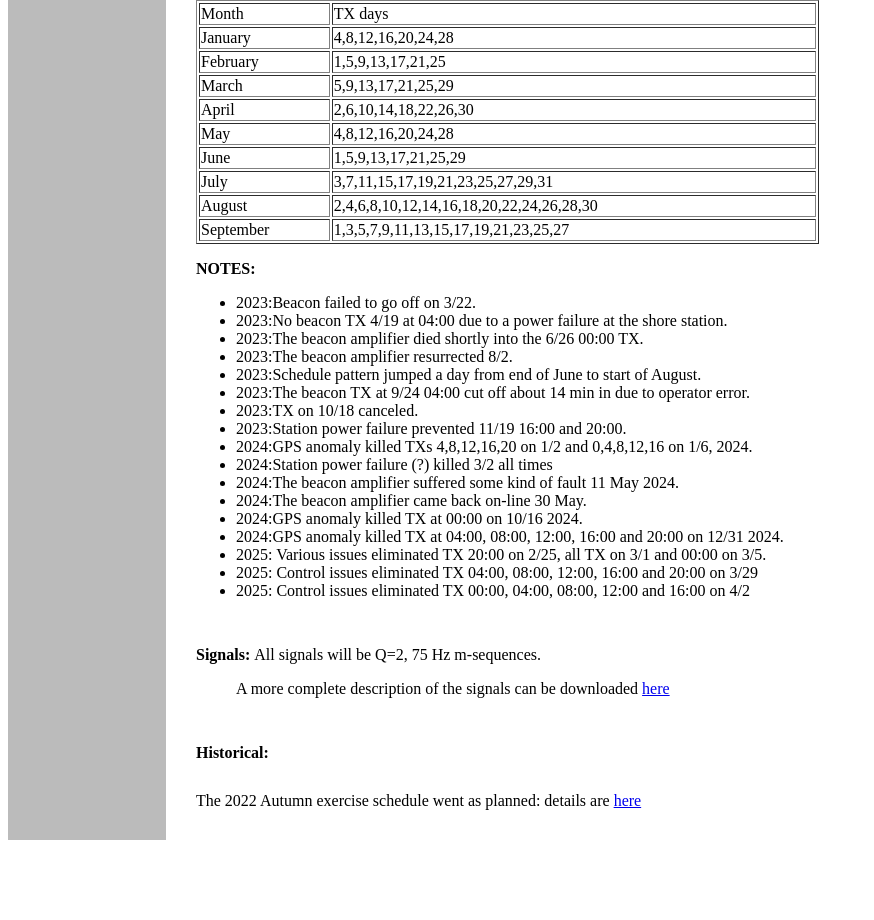
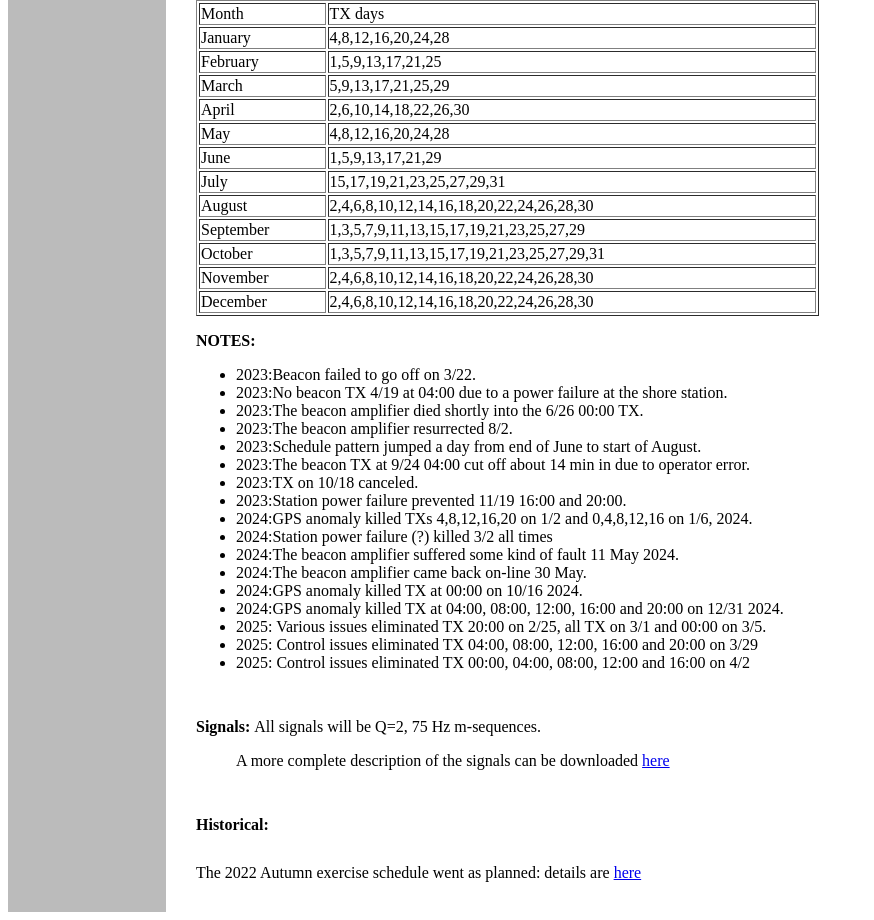
Before and after one commit to zzandersdottir/marasondo2025, a plain HTML site: page hx2025.html in a window 1280 px wide. Shown: the part 1319-2239 px from the top of the page, without its empty margins (0-874 px from the left). Before the commit the page ends 2167 px from the top, so only its background shows below. Drawn offline with Linux system fonts and the light colour scheme.

Commit message:
correct June/July no-transmit and update future dates

```diff
--- a/hx2025.html
+++ b/hx2025.html
@@ -122,10 +122,13 @@
 <tr>  <td> March   </td> <td> 5,9,13,17,21,25,29 </td>
 <tr>  <td> April   </td> <td> 2,6,10,14,18,22,26,30 </td>
 <tr>  <td> May   </td> <td> 4,8,12,16,20,24,28 </td>
-<tr>  <td> June   </td> <td> 1,5,9,13,17,21,25,29 </td>
-<tr>  <td> July   </td> <td> 3,7,11,15,17,19,21,23,25,27,29,31 </td>
+<tr>  <td> June   </td> <td> 1,5,9,13,17,21,29 </td>
+<tr>  <td> July   </td> <td> 15,17,19,21,23,25,27,29,31 </td>
 <tr>  <td> August   </td> <td> 2,4,6,8,10,12,14,16,18,20,22,24,26,28,30 </td>
-<tr>  <td> September   </td> <td> 1,3,5,7,9,11,13,15,17,19,21,23,25,27 </td>
+<tr>  <td> September   </td> <td> 1,3,5,7,9,11,13,15,17,19,21,23,25,27,29 </td>
+<tr>  <td> October   </td> <td> 1,3,5,7,9,11,13,15,17,19,21,23,25,27,29,31 </td>
+<tr>  <td> November   </td> <td> 2,4,6,8,10,12,14,16,18,20,22,24,26,28,30 </td>
+<tr>  <td> December  </td> <td> 2,4,6,8,10,12,14,16,18,20,22,24,26,28,30 </td>
 
       </table>
 
```
